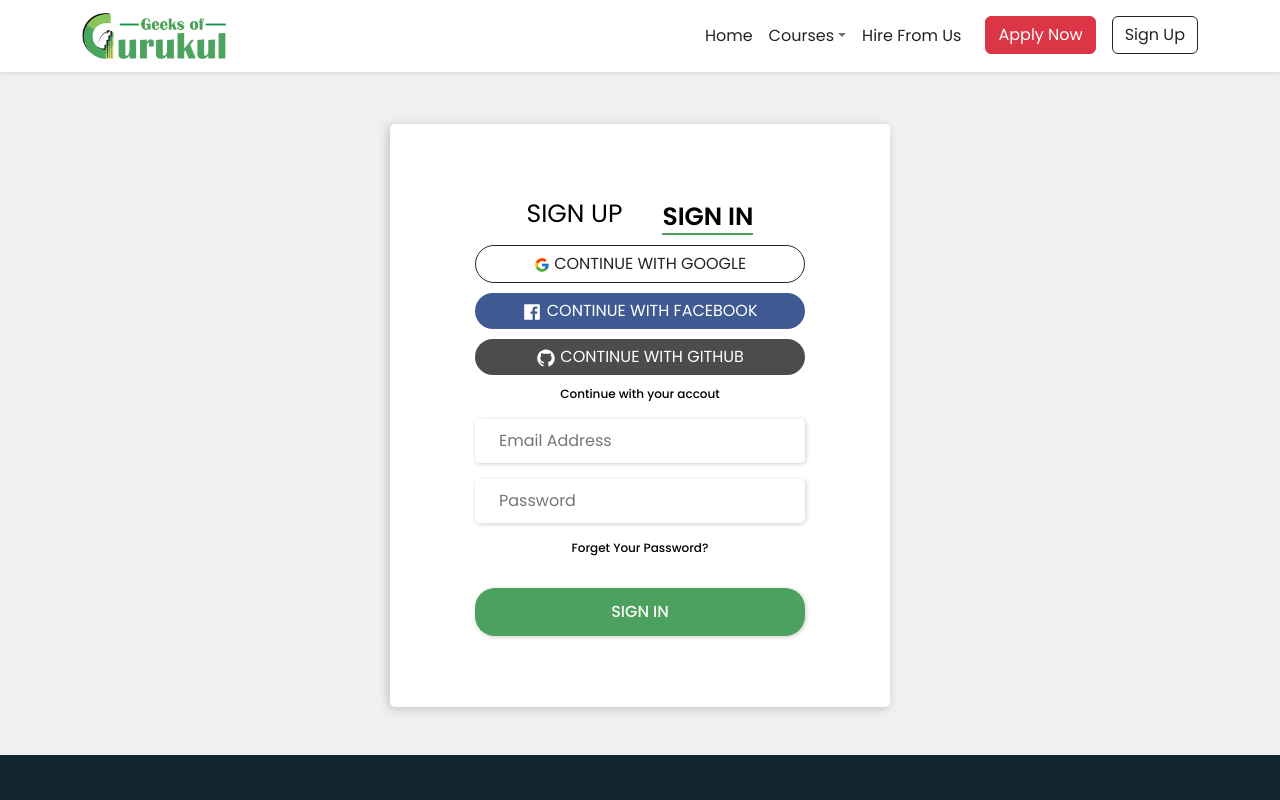
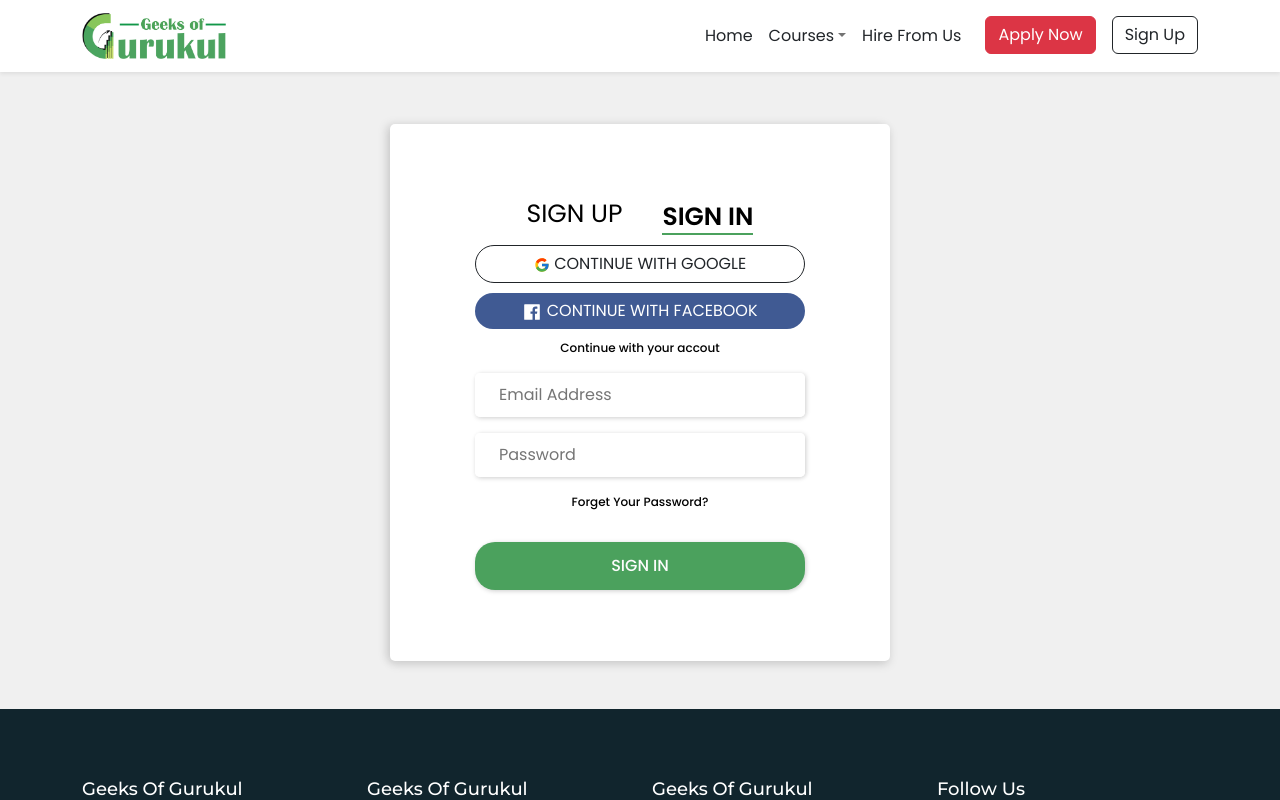
Before and after one commit to KhalidMimMuzahid/gog-main-react-app-client-side, a React (Create React App) app: page /login in a window 1280 px wide. Shown: the top 800 px of the page. Built offline with nearby package versions, Linux system fonts and the light colour scheme; no server answers.

Commit message:
GtiHub button added

```diff
--- a/src/components/shared/login/Login.jsx
+++ b/src/components/shared/login/Login.jsx
@@ -122,11 +122,11 @@ const Login = () => {
                     <AiFillFacebook /> <span>CONTINUE WITH FACEBOOK</span>
                   </button>
                 </div>
-                <div className='button-google-custom'>
+                {/* <div className='button-google-custom'>
                   <button className="btn-customize btn-github btn btn-outline" onClick={handlegitHubSignin} style={{ width: "100%", borderRadius: "30px" }}>
                     <AiFillGithub /> <span>CONTINUE WITH GITHUB</span>
                   </button>
-                </div>
+                </div> */}
                 {/* <div className='button-google-custom'>
                     <Link to='phone-sign-up'>
                     <button className="btn-customize btn-phone btn btn-outline"  style={{ width: "100%", borderRadius: "30px" }}>
--- a/src/components/shared/signUp/SignUp.jsx
+++ b/src/components/shared/signUp/SignUp.jsx
@@ -151,11 +151,11 @@ const SignUp = () => {
                       <AiFillFacebook /> <span>CONTINUE WITH FACEBOOK</span>
                     </button>
                   </div>
-                  <div className='button-google-custom'>
+                  {/* <div className='button-google-custom'>
                     <button className="btn-customize btn-github btn btn-outline" onClick={handlegitHubSignin} style={{ width: "100%", borderRadius: "30px" }}>
                       <AiFillGithub /> <span>CONTINUE WITH GITHUB</span>
                     </button>
-                  </div>
+                  </div> */}
                   {/* <div className='button-google-custom'>
                     <Link to='phone-sign-up'>
                     <button className="btn-customize btn-phone btn btn-outline"  style={{ width: "100%", borderRadius: "30px" }}>
```
